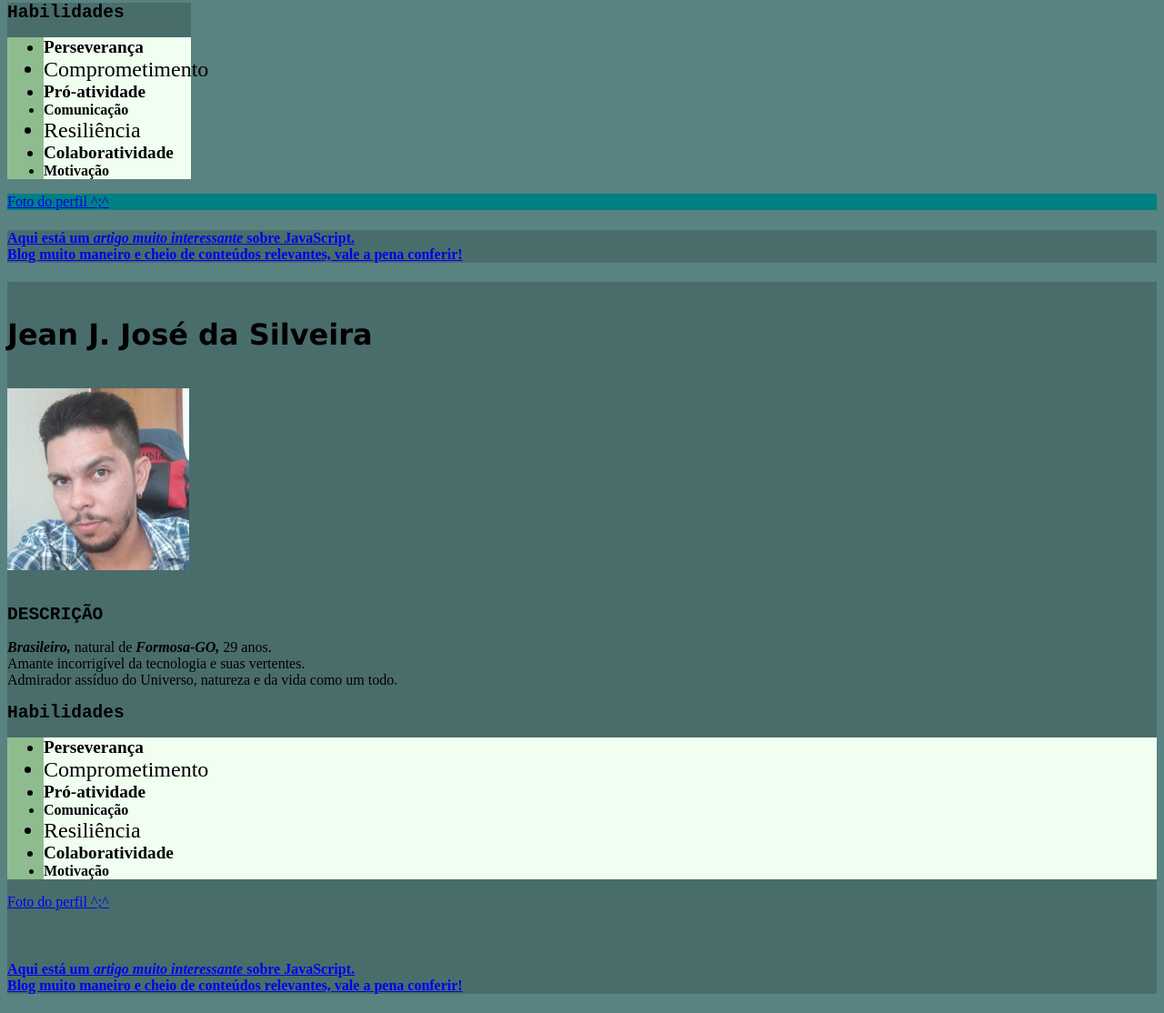
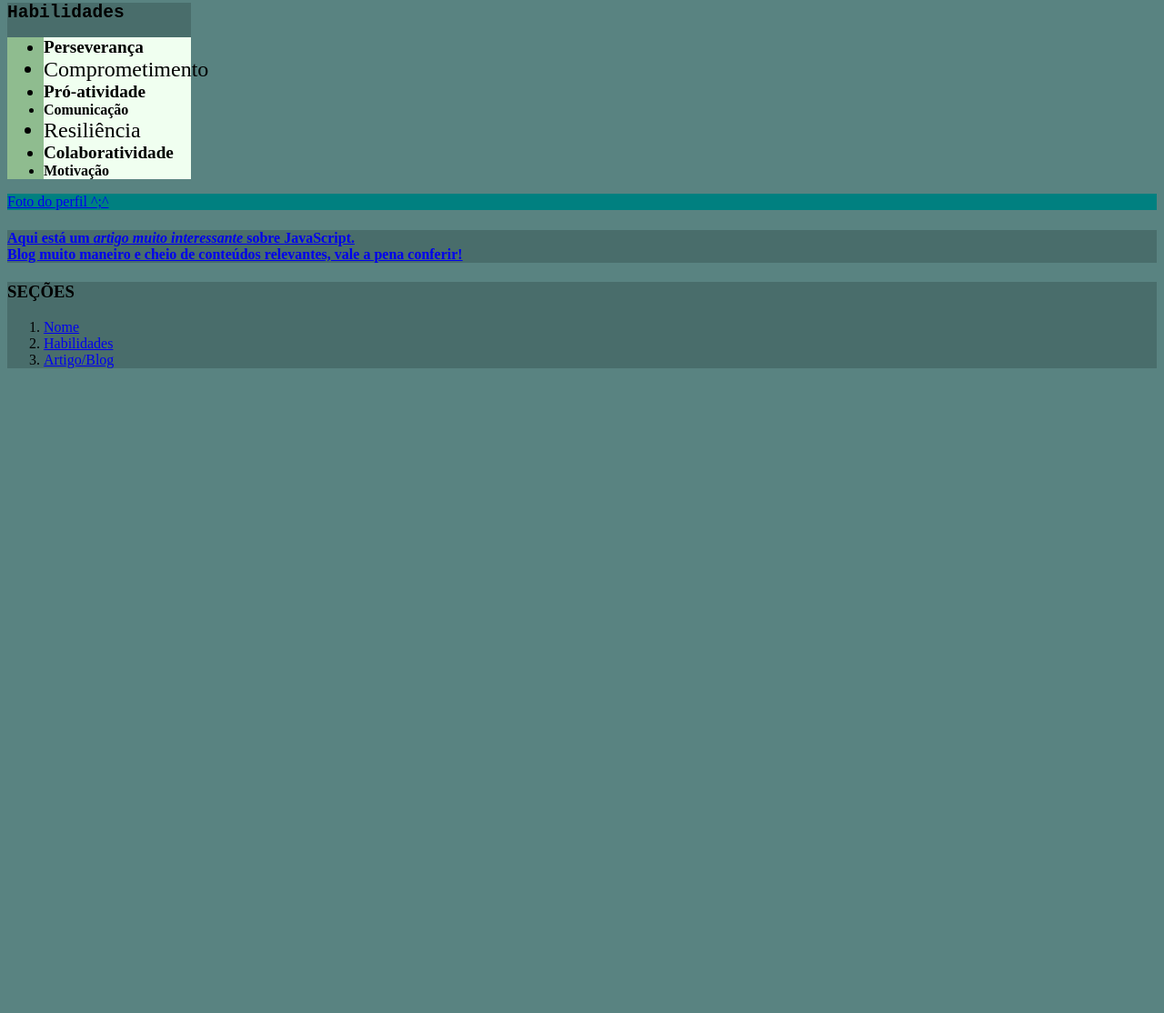
Before and after one commit to Smylle/My-Portfolio, a plain HTML site: page index.html in a window 1280 px wide. Shown: the part 468-1582 px from the top of the page at 91% size. After the commit the page ends 889 px from the top, so only its background shows below. Drawn offline with Linux system fonts and the light colour scheme.

Commit message:
Index padrão

```diff
--- a/index.html
+++ b/index.html
@@ -7,6 +7,7 @@
         <link rel="stylesheet" href="style.css">
         <title> Jean Silveira - Portfólio </title>
 
+    </head>
 
     <body>
 
@@ -53,29 +54,12 @@
         </div>
 
         <div id="sections">
-
-        <br> <h1 id="nome"> Jean J. José da Silveira </h1>
-
-        <br id="foto"><img src="foto1.jpeg" alt="Foto de frente, olhos bem abertos e feição de serenidade" width="200px"> <br>
-
-        <br> <h2 id="descricao"> DESCRIÇÃO </h2>
-        <p> <em class="bold"> Brasileiro,</em> natural de <em class="bold">Formosa-GO,</em> 29 anos. <br>
-            Amante incorrigível da tecnologia e suas vertentes. <br>
-            Admirador assíduo do Universo, natureza e da vida como um todo. </p>
-
-           <h2 id="habilidades"> Habilidades </h2>
-        <p> <ul id="background-list">
-             <li class="Importancia1"> Perseverança </li>
-             <li class="Importancia3"> Comprometimento </li>
-             <li class="Importancia1"> Pró-atividade </li>
-             <li class="Importancia2"> Comunicação </li>
-             <li class="Importancia3"> Resiliência </li>
-             <li class="Importancia1"> Colaboratividade </li>
-             <li class="Importancia2"> Motivação </li>
-            </ul>
-
-       <p> <a href="#foto"> Foto do perfil ^;^ </a> </p>
-
-        <p> <br> <h4 id="artigo"> <a href="https://blog.umbler.com/br/como-se-tornar-um-desenvolvedor-javascript-de-sucesso/" target="_blank" >
-            Aqui está um <em> artigo muito interessante </em> sobre <strong> JavaScript. </strong> <br>
-            <strong> Blog </strong> muito maneiro e cheio de conteúdos relevantes, vale a pena conferir! </h4> </p> </a>
+            <h3>SEÇÕES</h3>
+            <ol>
+                <li><a href="#nome"> Nome  </li></a>
+                <li><a href="#habilidades"> Habilidades  </li></a>
+                <li><a href="#artigo"> Artigo/Blog  </li></a>
+            </ol>
+        </div>
+     </body>
+</html>
```
